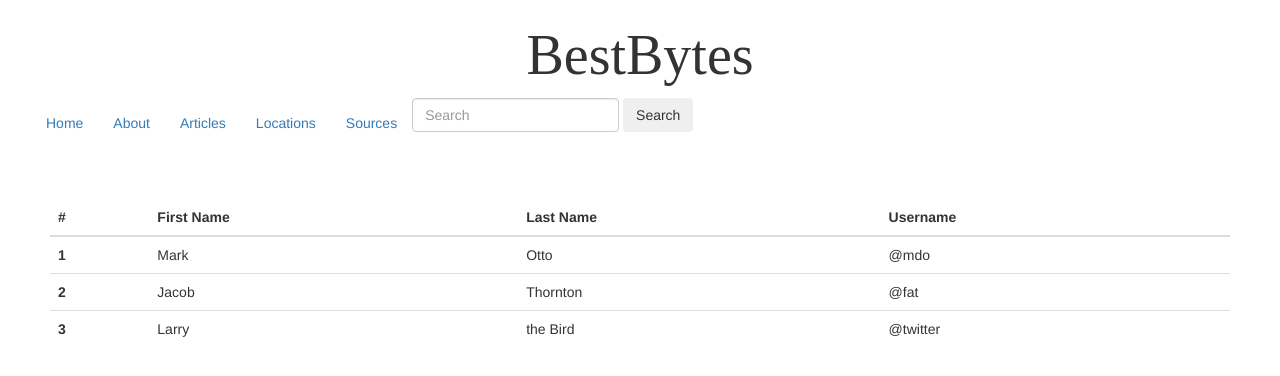
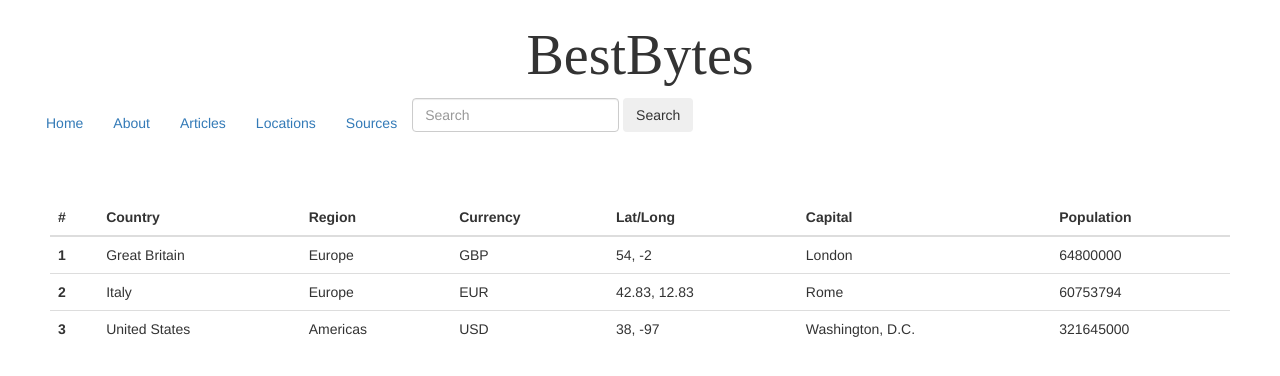
Before and after one commit to swilery/cs373-idb, a Flask app: template app/static/templates/locations.html in a window 1280 px wide. Shown: the top 376 px of the page. Run offline with Flask 2, Linux system fonts and the light colour scheme; the template is opened without the code that fills it, so the values that code supplies are empty; some libraries are stand-ins or nearby versions; some web fonts are replaced.

Commit message:
Updated articles to have active navbar element, and populated static locations data

```diff
--- a/app/static/templates/articles.html
+++ b/app/static/templates/articles.html
@@ -31,13 +31,13 @@
     <nav class="navbar navbar-light bg-faded">
       <a class="navbar-brand" href="#"></a>
       <ul class="nav navbar-nav">
-        <li class="nav-item active">
+        <li class="nav-item">
           <a class="nav-link" href="../../index.html">Home</a>
         </li>
         <li class="nav-item">
           <a class="nav-link" href="about.html">About</a>
         </li>
-        <li class="nav-item">
+        <li class="nav-item active">
           <a class="nav-link" href="articles.html">Articles <span class="sr-only">(current)</span></a>
         </li>
         <li class="nav-item">
--- a/app/static/templates/locations.html
+++ b/app/static/templates/locations.html
@@ -31,7 +31,7 @@
     <nav class="navbar navbar-light bg-faded">
       <a class="navbar-brand" href="#"></a>
       <ul class="nav navbar-nav">
-        <li class="nav-item active">
+        <li class="nav-item">
           <a class="nav-link" href="../../index.html">Home</a>
         </li>
         <li class="nav-item">
@@ -40,7 +40,7 @@
         <li class="nav-item">
           <a class="nav-link" href="articles.html">Articles</a>
         </li>
-        <li class="nav-item">
+        <li class="nav-item active">
           <a class="nav-link" href="locations.html">Locations<span class="sr-only">(current)</span></a>
         </li>
         <li class="nav-item">
@@ -58,29 +58,41 @@
         <thead>
           <tr>
             <th>#</th>
-            <th>First Name</th>
-            <th>Last Name</th>
-            <th>Username</th>
+            <th>Country</th>
+            <th>Region</th>
+	    <th>Currency</th>
+            <th>Lat/Long</th>
+	    <th>Capital</th>
+	    <th>Population</th>
           </tr>
         </thead>
         <tbody>
           <tr>
             <th scope="row">1</th>
-            <td>Mark</td>
-            <td>Otto</td>
-            <td>@mdo</td>
+            <td>Great Britain</td>
+            <td>Europe</td>
+            <td>GBP</td>
+	    <td>54, -2</td>
+	    <td>London</td>
+	    <td>64800000</td>
           </tr>
           <tr>
             <th scope="row">2</th>
-            <td>Jacob</td>
-            <td>Thornton</td>
-            <td>@fat</td>
+            <td>Italy</td>
+            <td>Europe</td>
+            <td>EUR</td>
+	    <td>42.83, 12.83</td>
+	    <td>Rome</td>
+	    <td>60753794</td>
           </tr>
           <tr>
             <th scope="row">3</th>
-            <td>Larry</td>
-            <td>the Bird</td>
-            <td>@twitter</td>
+	    <td>United States</td>
+            <td>Americas</td>
+            <td>USD</td>
+	    <td>38, -97</td>
+	    <td>Washington, D.C.</td>
+	    <td>321645000</td>
           </tr>
         </tbody>
       </table>
```
